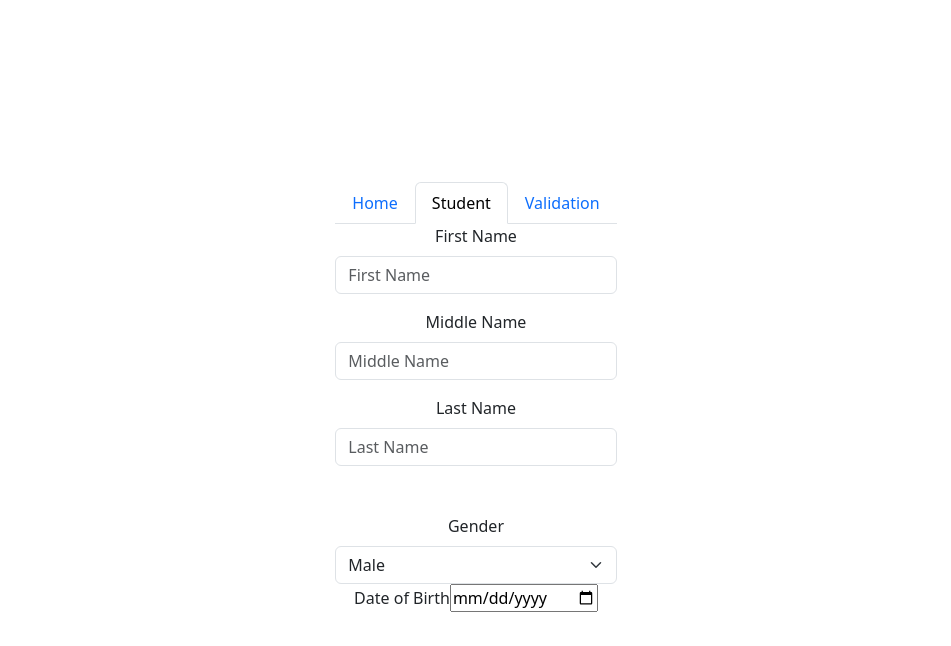
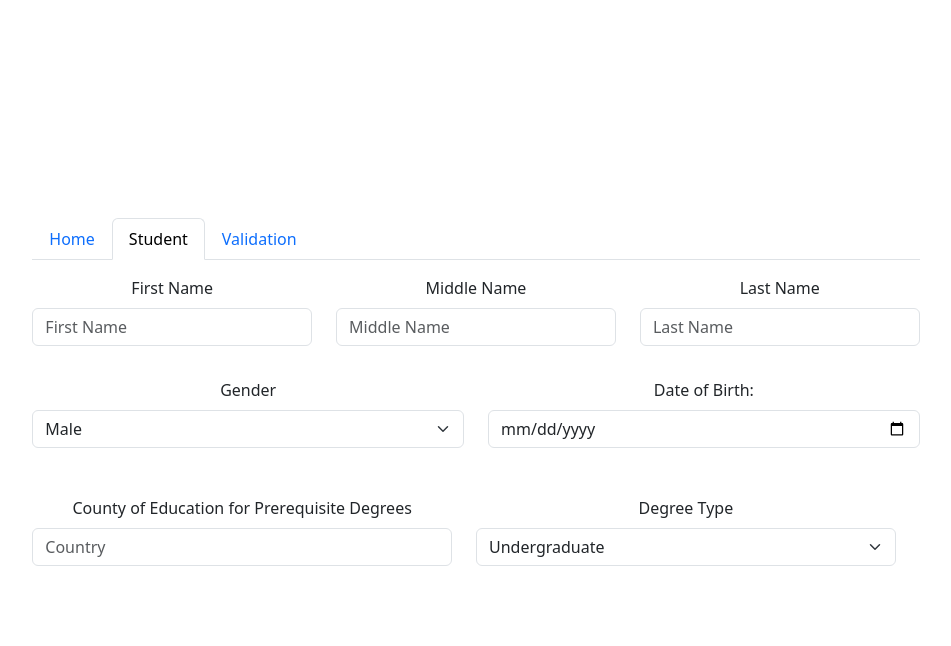
Before and after one commit to nicholaspederson/HACK2024, a React (Vite) app in the folder FE/: page / in a window 1280 px wide. Both pictures are taken after a click on the tab "Student". Shown: the top 646 px of the page, without its empty margins (164-1115 px from the left). Built offline with nearby package versions, Linux system fonts and the light colour scheme.

Commit message:
completed inputs

```diff
--- a/FE/src/App.tsx
+++ b/FE/src/App.tsx
@@ -22,43 +22,76 @@ function App() {
       <Tab eventKey="home" title="Home">
         Tab content for Home
       </Tab>
+
       <Tab eventKey="student" title="Student">
 
         <Form>
-          <Row className="mb-3">
-            <Col className="mb-3">
+          <Row className="pt-3">
+          <Col className="mr-3">
             <Form.Group className="mb-3" controlId="firstNameCon">
                 <Form.Label>First Name</Form.Label>
                 <Form.Control type="firstName" placeholder="First Name" />
               </Form.Group>
-              <Form.Group className="mb-3" controlId="middleNameCon">
+          </Col>
+          <Col className="mr-3">
+            <Form.Group className="mb-3" controlId="middleNameCon">
                 <Form.Label>Middle Name</Form.Label>
                 <Form.Control type="middleName" placeholder="Middle Name" />
               </Form.Group>
+          </Col>
+          <Col className="mr-3">
               <Form.Group className="mb-3" controlId="lastNameCon">
                 <Form.Label>Last Name</Form.Label>
                 <Form.Control type="lastName" placeholder="Last Name" />
               </Form.Group>
-            </Col>
-
-            </Row>
-              <Form.Group>
+          </Col>
+          </Row>
+          <Row className="pt-3">
+          <Col className="mr-3">
+            <Form.Group>
                 <Form.Label>Gender</Form.Label>
                   <Form.Select aria-label="gender">
-                    <option value="Male">Male</option>
-                    <option value="Female">Female</option>
+                    <option value="male">Male</option>
+                    <option value="female">Female</option>
                   </Form.Select>
               </Form.Group>
-
+          </Col>
+          <Col className="mr-3">
               <Form.Group>
-                <Form.Label>Date of Birth</Form.Label>
-                <input aria-label="Date" type="date" />
+                <Form.Label>Date of Birth: </Form.Label>
+                <Form.Control aria-label="date" type="Date" />
               </Form.Group>
+          </Col>
+          <Row className="pt-5">
+          <Col className="mb-3">
+                <Form.Group>
+                  <Form.Label>County of Education for Prerequisite Degrees</Form.Label>
+                  <Form.Control type="country" placeholder = "Country" />
+                </Form.Group>
+          </Col>
+          <Col className="mr-3">
+              <Form.Group>
+              <Form.Label>Degree Type</Form.Label>
+                <Form.Select aria-label="degreeLevel">
+                  <option value="undergraduate">Undergraduate</option>
+                  <option value="graduateCertificate">Graduate Certificate</option>
+                  <option value="masters">Masters</option>
+                  <option value="doctoral">Doctoral</option>
+                </Form.Select>
+              </Form.Group>
+          </Col>
+          </Row>
 
 
-        </Form>
 
 
+
+
+
+
+
+          </Row>
+        </Form>
       </Tab>
       <Tab eventKey="validation" title="Validation">
         Tab content for Validation Flow
```
